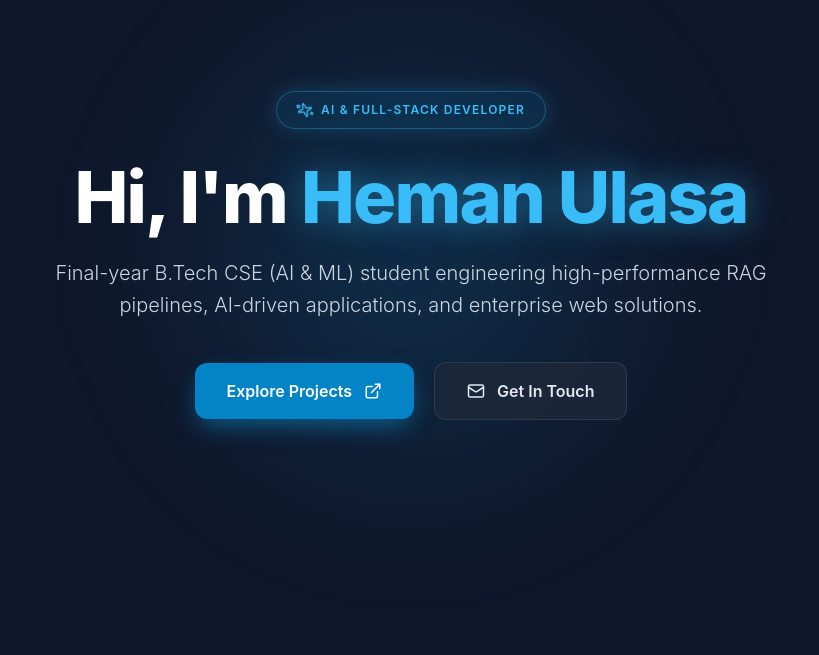
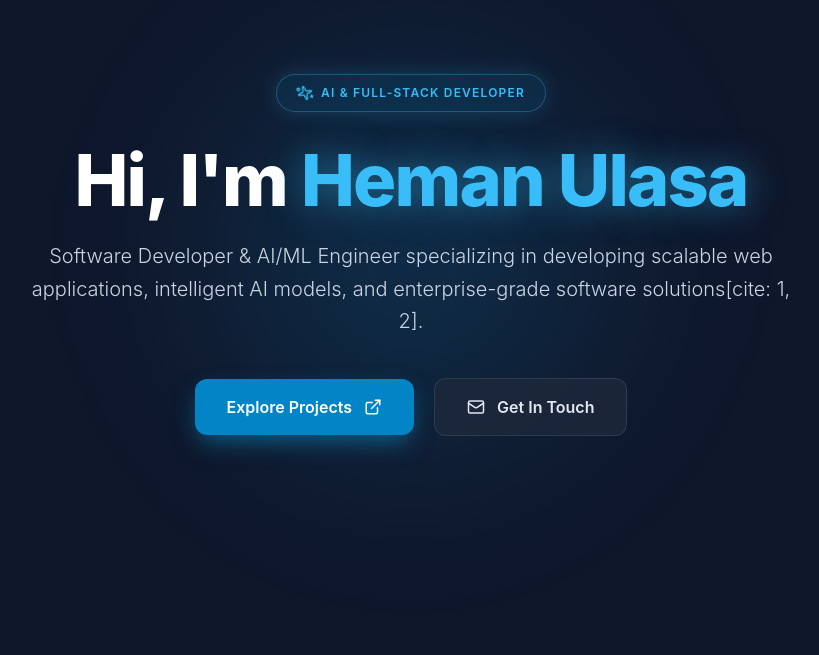
Before and after one commit to hemanulasa884-creator/heman-portfolio, a React (Vite) app: page / in a window 1280 px wide. Shown: the part 145-800 px from the top of the page, without its empty margins (229-1048 px from the left). Built offline with nearby package versions, Linux system fonts and the light colour scheme.

Commit message:
Update hero caption to highlight Software Developer and AI/ML Engineer

```diff
--- a/src/components/Hero.jsx
+++ b/src/components/Hero.jsx
@@ -38,7 +38,7 @@ export default function Hero() {
         </h1>
 
         <p className="text-slate-300 text-lg md:text-xl max-w-3xl mx-auto mb-10 leading-relaxed font-light">
-          Final-year B.Tech CSE (AI & ML) student engineering high-performance RAG pipelines, AI-driven applications, and enterprise web solutions.
+          Software Developer & AI/ML Engineer specializing in developing scalable web applications, intelligent AI models, and enterprise-grade software solutions[cite: 1, 2].
         </p>
 
         <div className="flex flex-wrap gap-5 justify-center items-center">
```
